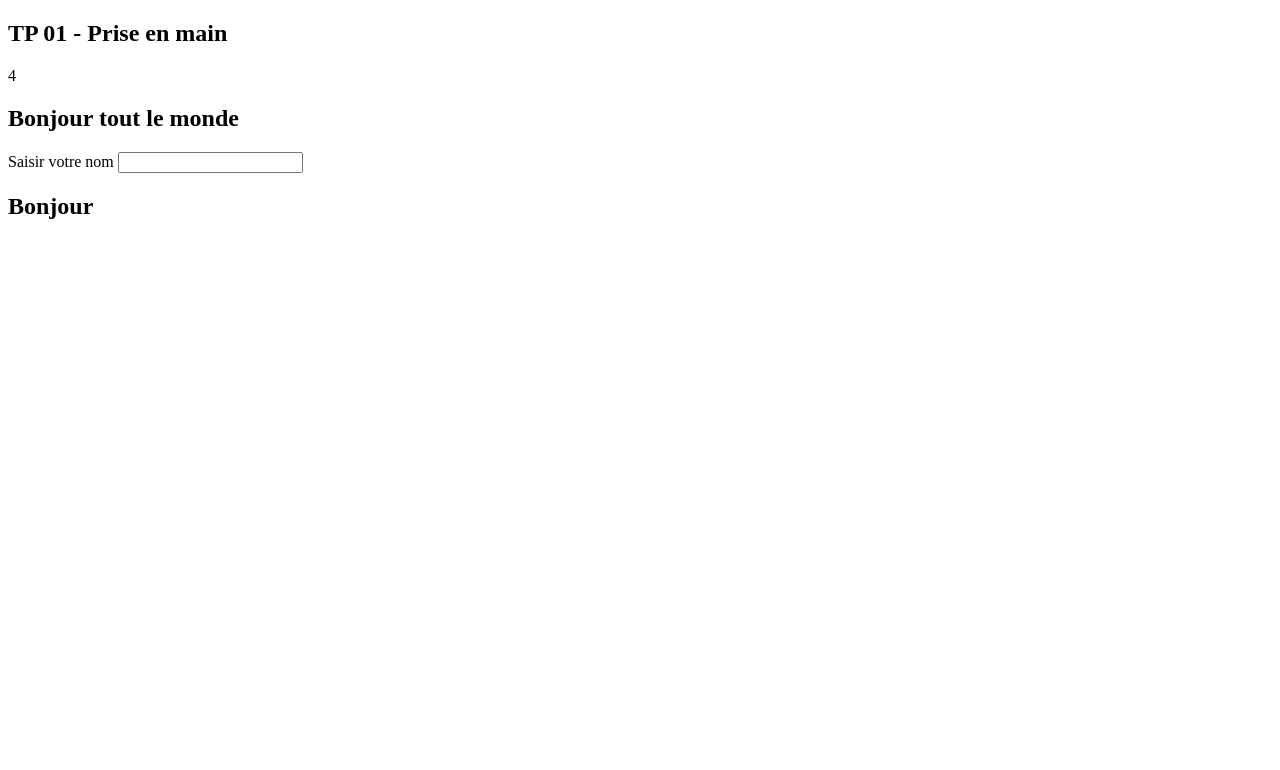
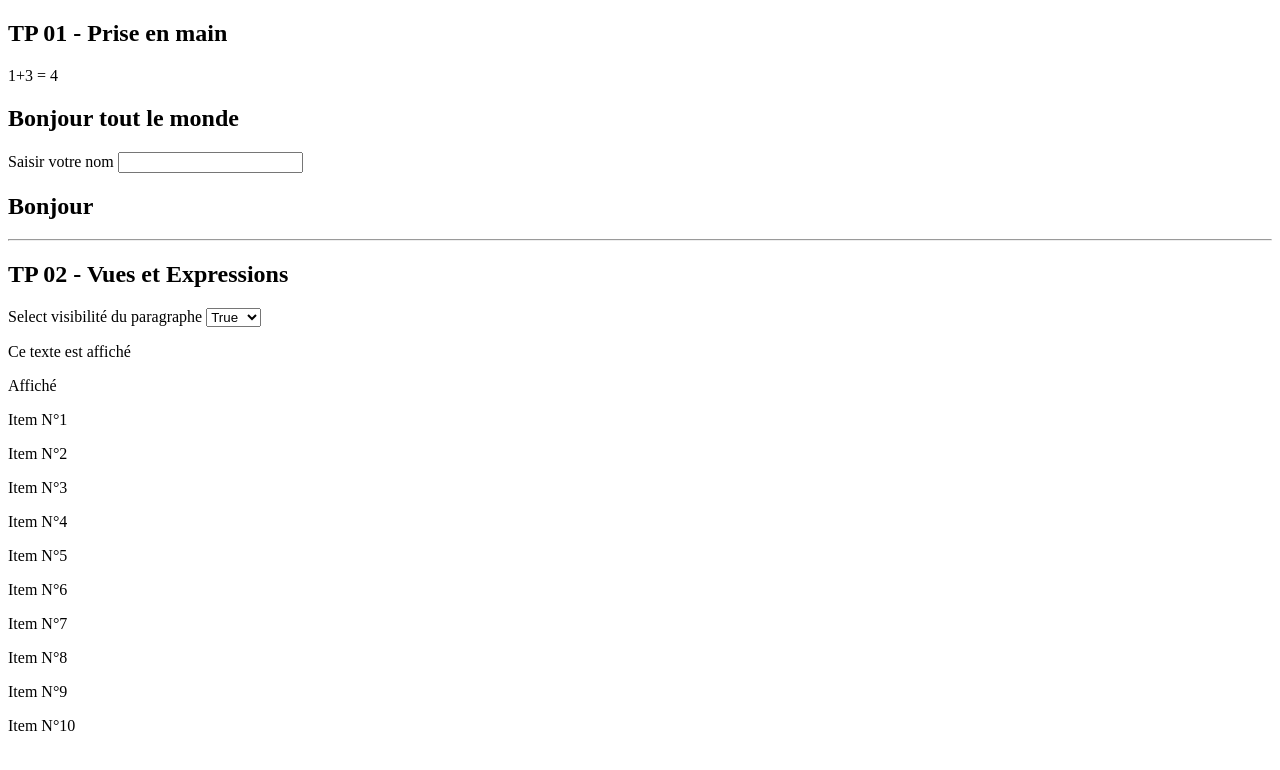
Before and after one commit to afrugier/formation-frontend, a website built with webpack: page 05-angularjs/public/index.html in a window 1280 px wide. Built offline with nearby package versions, Linux system fonts and the light colour scheme; some packages are replaced by stand-ins of ours.

Commit message:
05-angularsjs-tp02

```diff
--- a/05-angularjs/src/index.js
+++ b/05-angularjs/src/index.js
@@ -4,6 +4,7 @@ import angular from 'angular'
 
 // récupération de la page HTML ./tp01/expressions.html à l'aide de Webpack
 import tplTp01 from './tp01/expressions.html'
+import tplTp02 from './tp02/vues.html'
 
 // insertion du code HTML dans le corps de la page principale
-document.querySelector('body').innerHTML = [tplTp01].join('<hr>')
+document.querySelector('body').innerHTML = [tplTp01, tplTp02].join('<hr>')
--- a/05-angularjs/src/tp01/expressions.html
+++ b/05-angularjs/src/tp01/expressions.html
@@ -2,7 +2,7 @@
     <h1>TP 01 - Prise en main</h1>
     <!-- TODO ici, bientôt une expérimentation des expressions AngularJS -->
 
-    <p>{{ 1 + 3 }}</p>
+    <p ng-bind="'1+3 = ' + (1+3)"></p>
     <h1>Bonjour {{'tout' + ' le' + ' monde'}}</h1>
     Saisir votre nom <input ng-model="votreNom">
     <h1>Bonjour {{votreNom}}</h1>
--- /dev/null
+++ b/05-angularjs/src/tp02/vues.html
@@ -0,0 +1,24 @@
+<section id="tp02">
+    <h1>TP 02 - Vues et Expressions</h1>
+    Select visibilité du paragraphe
+    <select ng-model="show" ng-init="show = 'true'">
+        <option value=""></option>
+        <option value="true">True</option>
+        <option value="false">False</option>
+    </select>
+
+    <p ng-show="show == 'true'">Ce texte est affiché</p>
+    <p ng-hide="show != 'false'">Ce texte est affiché si ... caché</p>
+    <p ng-if="show == ''">Ce texte est affiché par Défault</p>
+
+    <div ng-switch on="show">
+        <div ng-switch-when="true">Affiché</div>
+        <div ng-switch-when="false">Caché</div>
+        <div ng-switch-default>Par Défault</div>
+    </div>
+    <div ng-repeat="item in [1,2,3,4,5,6,7,8,9,10]">
+        <p>Item N°{{item}}</p>
+    </div>
+
+
+</section>
```
Also changed, not shown: 05-angularjs/public/index.html (+4 -1 lines).
